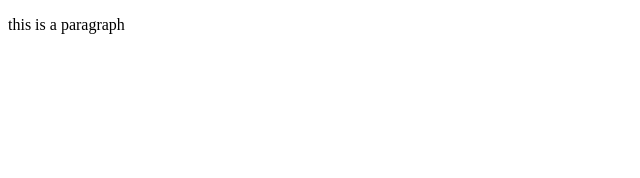
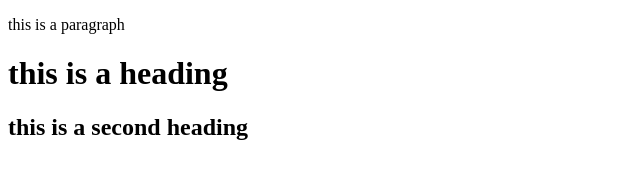
Before and after one commit to tasmim20/my-practise-repo, a plain HTML site: page index.html in a window 1280 px wide. Shown: the whole page, without its empty margins (0-640 px from the left). Drawn offline with Linux system fonts and the light colour scheme.

Commit message:
added header

```diff
--- a/index.html
+++ b/index.html
@@ -8,5 +8,7 @@
 </head>
 <body>
     <p>this is a paragraph</p>
+    <h1>this is a heading</h1>
+    <h2>this is a second heading</h2>
 </body>
 </html>
```
